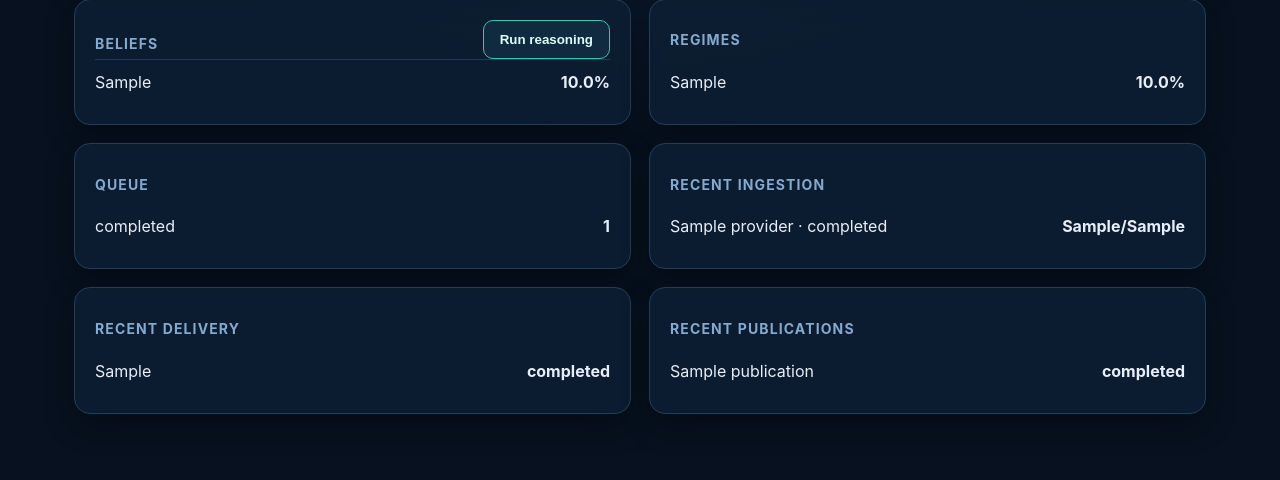
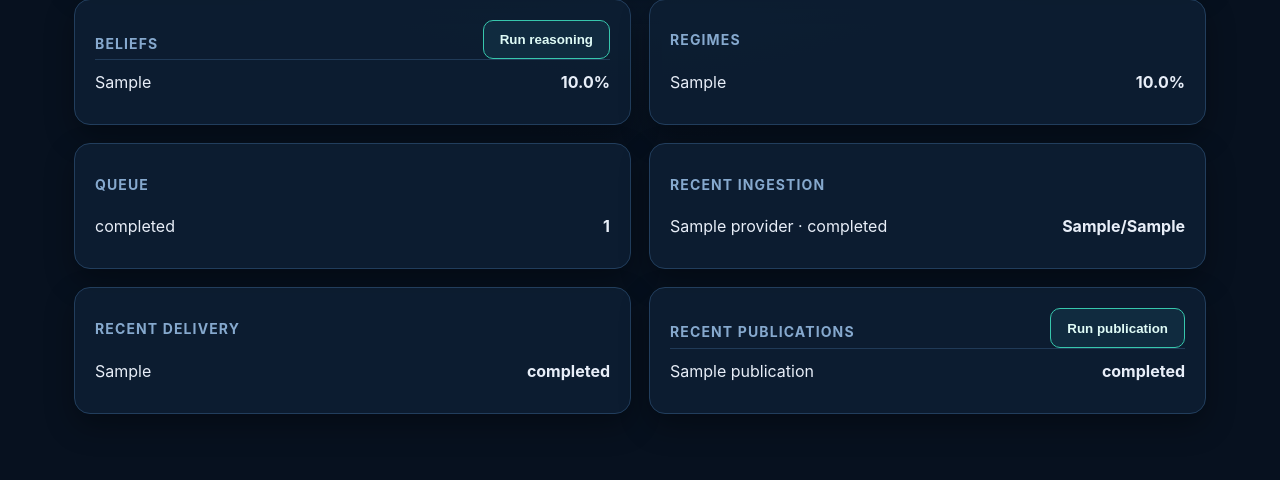
Before and after one commit to ahmadnnasr/livingeconomicmap, a FastAPI app: template templates/dashboard.html in a window 1280 px wide. Shown: the part 505-985 px from the top of the page. Run offline with FastAPI, Linux system fonts and the light colour scheme; the template is opened without the code that fills it: most values are stand-ins (such as "Sample title", 1, 10 or a date in 2020).

Commit message:
Add files via upload

```diff
--- a/templates/dashboard.html
+++ b/templates/dashboard.html
@@ -4,5 +4,5 @@
 <section><article><div class="section-head"><div><h2>Official macro data</h2><p class="empty">Latest validated readings from FRED.</p></div><form method="post" action="/admin/ingest/fred"><button type="submit">Run FRED ingestion</button></form></div>{% for x in state.macro %}<div class="row macro-row"><span><b>{{ x.title }}</b><small>{{ x.series_id }} · {{ x.observation_date }} · {{ x.category }}</small></span><strong>{{ x.value|fmt_macro(x.units) }}</strong></div>{% else %}<p class="empty">No macro observations yet. Run the first FRED ingestion.</p>{% endfor %}</article></section>
 <section class="grid"><article><div class="section-head"><h2>Beliefs</h2><form method="post" action="/admin/run/reasoning"><button type="submit">Run reasoning</button></form></div>{% for x in state.beliefs %}<div class="row"><span>{{ x.belief_key }}</span><b>{{ x.probability|fmt_pct }}</b></div>{% else %}<p class="empty">No belief snapshots yet.</p>{% endfor %}</article><article><h2>Regimes</h2>{% for x in state.regimes %}<div class="row"><span>{{ x.regime_key }}</span><b>{{ x.probability|fmt_pct }}</b></div>{% else %}<p class="empty">No regime snapshots yet.</p>{% endfor %}</article></section>
 <section class="grid"><article><h2>Queue</h2>{% for x in state.jobs %}<div class="row"><span>{{ x.status }}</span><b>{{ x.count }}</b></div>{% else %}<p class="empty">Queue is empty.</p>{% endfor %}</article><article><h2>Recent ingestion</h2>{% for x in state.ingestion_runs %}<div class="row"><span>{{ x.provider }} · {{ x.status }}</span><b>{{ x.series_succeeded }}/{{ x.series_requested }}</b></div>{% else %}<p class="empty">No ingestion runs recorded.</p>{% endfor %}</article></section>
-<section class="grid"><article><h2>Recent delivery</h2>{% for x in state.deliveries %}<div class="row"><span>{{ x.delivery_mode }}</span><b>{{ x.status }}</b></div>{% else %}<p class="empty">No deliveries recorded.</p>{% endfor %}</article><article><h2>Recent publications</h2>{% for x in state.publications %}<div class="row"><span>{{ x.subject }}</span><b>{{ x.status }}</b></div>{% else %}<p class="empty">No publications generated yet.</p>{% endfor %}</article></section>
+<section class="grid"><article><h2>Recent delivery</h2>{% for x in state.deliveries %}<div class="row"><span>{{ x.delivery_mode }}</span><b>{{ x.status }}</b></div>{% else %}<p class="empty">No deliveries recorded.</p>{% endfor %}</article><article><div class="section-head"><h2>Recent publications</h2><form method="post" action="/admin/run/publication"><button type="submit">Run publication</button></form></div>{% for x in state.publications %}<div class="row"><span>{{ x.subject }}</span><b>{{ x.status }}</b></div>{% else %}<p class="empty">No publications generated yet.</p>{% endfor %}</article></section>
 </main></body></html>
```
